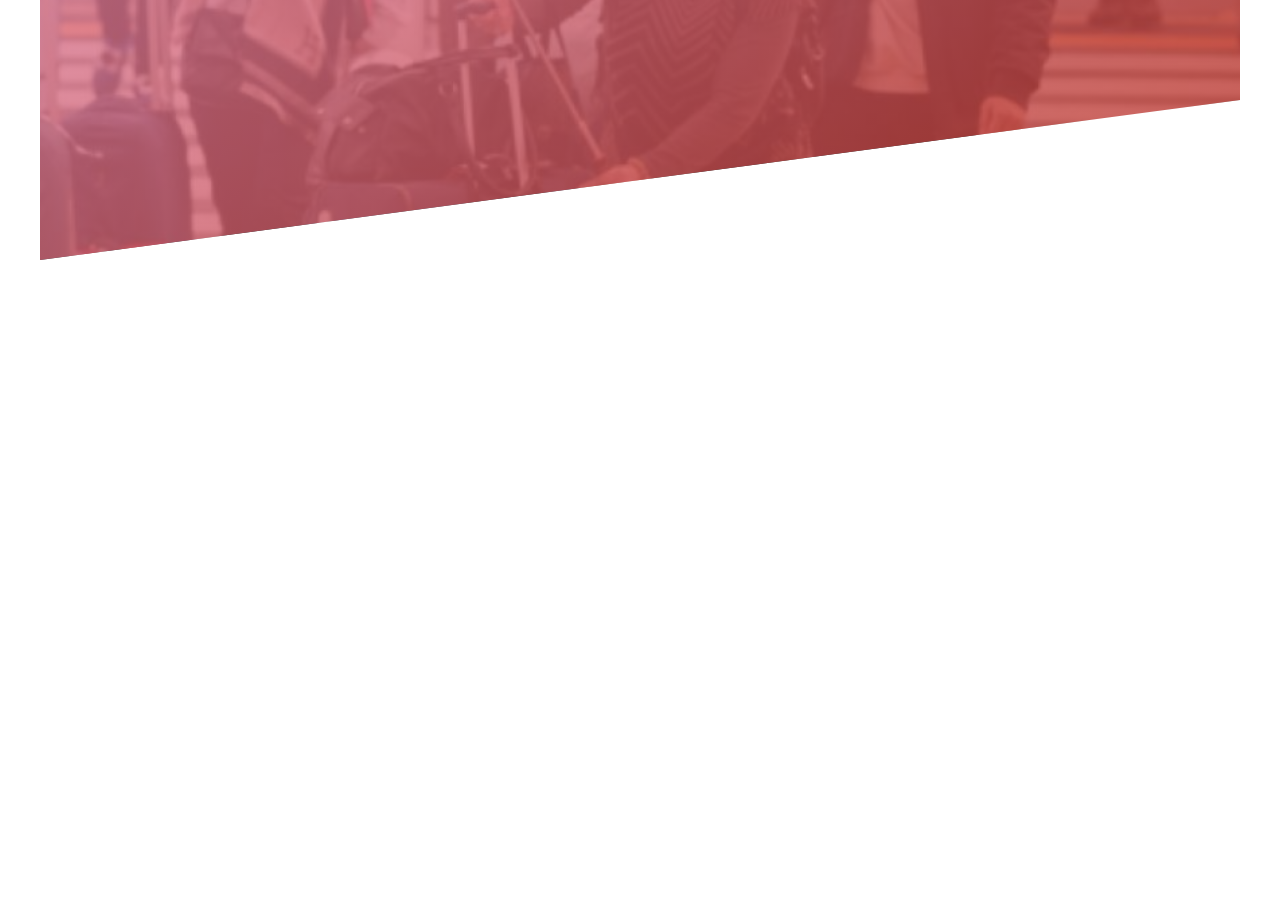
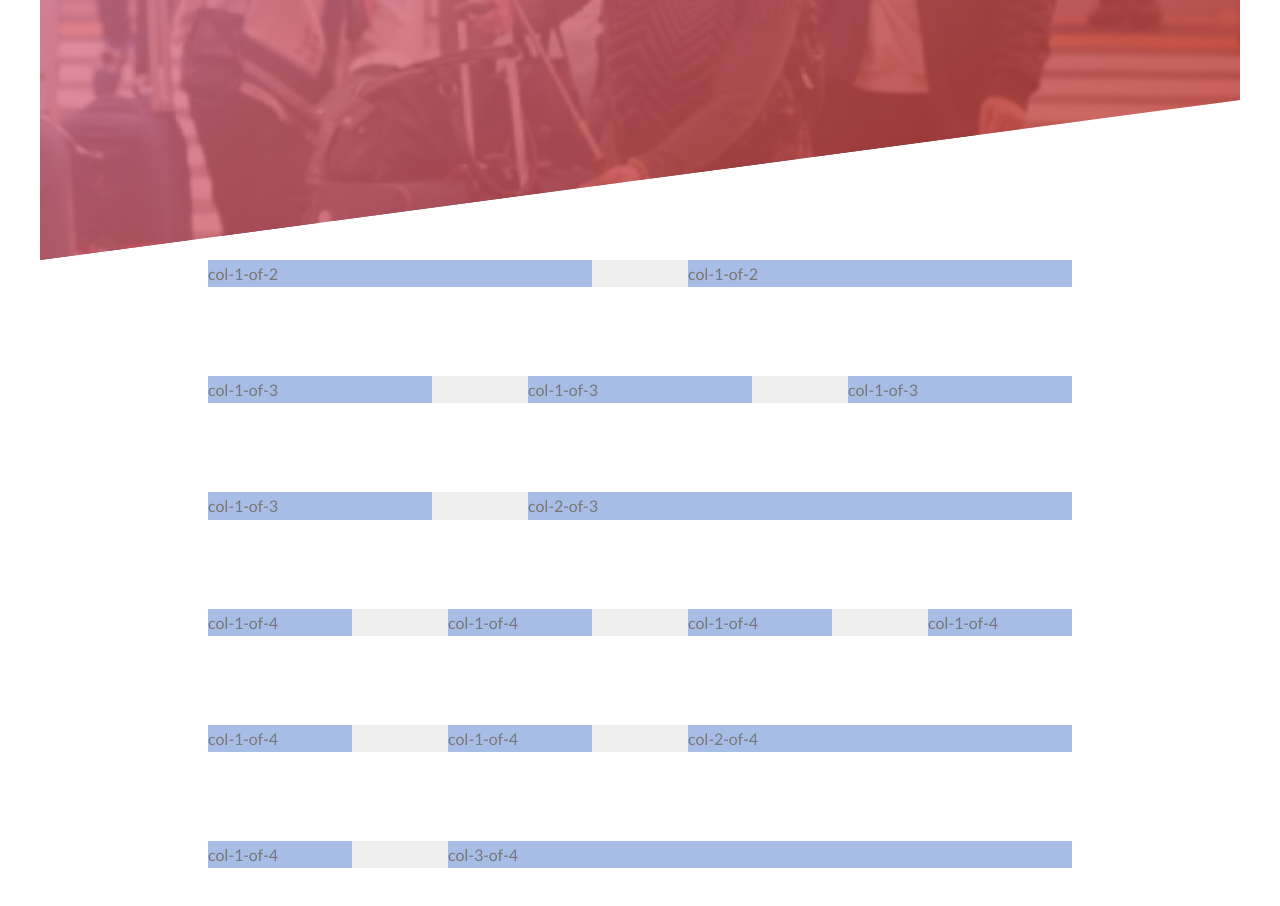
Before and after one commit to Bulat-Almukhametov/KoronaTour, a website: page src/index.html in a window 1280 px wide. Shown: the part 540-1446 px from the top of the page. Before the commit the page ends 840 px from the top, so only its background shows below. Drawn offline with nearby package versions, Linux system fonts and the light colour scheme; files that its build step writes are made by us from their sources.

Commit message:
Grid system was created.

```diff
--- a/src/index.html
+++ b/src/index.html
@@ -37,5 +37,42 @@
     </div>
 </header>
 
+<div class="grid">
+
+    <div class="row">
+        <div class="col-1-of-2">col-1-of-2</div>
+        <div class="col-1-of-2">col-1-of-2</div>
+    </div>
+
+    <div class="row">
+        <div class="col-1-of-3">col-1-of-3</div>
+        <div class="col-1-of-3">col-1-of-3</div>
+        <div class="col-1-of-3">col-1-of-3</div>
+    </div>
+
+    <div class="row">
+        <div class="col-1-of-3">col-1-of-3</div>
+        <div class="col-2-of-3">col-2-of-3</div>
+    </div>
+
+    <div class="row">
+        <div class="col-1-of-4">col-1-of-4</div>
+        <div class="col-1-of-4">col-1-of-4</div>
+        <div class="col-1-of-4">col-1-of-4</div>
+        <div class="col-1-of-4">col-1-of-4</div>
+    </div>
+
+    <div class="row">
+        <div class="col-1-of-4">col-1-of-4</div>
+        <div class="col-1-of-4">col-1-of-4</div>
+        <div class="col-2-of-4">col-2-of-4</div>
+    </div>
+
+    <div class="row">
+        <div class="col-1-of-4">col-1-of-4</div>
+        <div class="col-3-of-4">col-3-of-4</div>
+    </div>
+</div>
+
 </body>
 </html>
--- a/src/scss/base/_mixins.scss
+++ b/src/scss/base/_mixins.scss
@@ -15,3 +15,11 @@
     }
   }
 }
+
+@mixin clearfix {
+  &::after {
+    content: "";
+    display: table;
+    clear: both;
+  }
+}
--- a/src/scss/base/_variables.scss
+++ b/src/scss/base/_variables.scss
@@ -1,6 +1,14 @@
+// COLOR
 $header-gradient-from: #EA97C5;
 $header-gradient-to: #B93224;
 $text-color: #777;
 $typing-text-color: #ffbae3;
 $heading-primary-color: #f9d1fd;
 $btn-purple-color: #c367d4;
+$row-color: #eee;
+$cell-color: #a8bde6;
+
+// SIZE
+$grid-width: 54rem;
+$gutter-vertical: 89px;
+$gutter-horizontal: 6rem;
--- /dev/null
+++ b/src/scss/layout/_grid.scss
@@ -0,0 +1,44 @@
+.row {
+  max-width: $grid-width;
+  background-color: $row-color;
+  margin: 0 auto;
+
+  &:not(:last-child) {
+    margin-bottom: $gutter-vertical;
+  }
+
+  @include clearfix;
+
+  [class^="col-"] {
+    background-color: $cell-color;
+    float: left;
+
+    &:not(:last-child) {
+      margin-right: $gutter-horizontal;
+    }
+  }
+
+  .col-1-of-2 {
+    width: calc((100% - #{$gutter-horizontal}) / 2);
+  }
+
+  .col-1-of-3 {
+    width: calc((100% - 2 * #{$gutter-horizontal}) / 3);
+  }
+
+  .col-2-of-3 {
+    width: calc((100% - 2 * #{$gutter-horizontal}) * 2 / 3 + #{$gutter-horizontal});
+  }
+
+  .col-1-of-4 {
+    width: calc((100% - 3 * #{$gutter-horizontal}) / 4);
+  }
+
+  .col-2-of-4 {
+    width: calc((100% - 3 * #{$gutter-horizontal}) * 2 / 4 + #{$gutter-horizontal});
+  }
+
+  .col-3-of-4 {
+    width: calc((100% - 3 * #{$gutter-horizontal}) * 3 / 4 + 2 * #{$gutter-horizontal});
+  }
+}
--- a/src/scss/main.scss
+++ b/src/scss/main.scss
@@ -3,6 +3,7 @@
 @import "base/animations";
 @import "base/base";
 @import "layout/header";
+@import "layout/grid";
 @import "component/typing-text";
 @import "component/heading-primary";
 @import "component/button";
```
